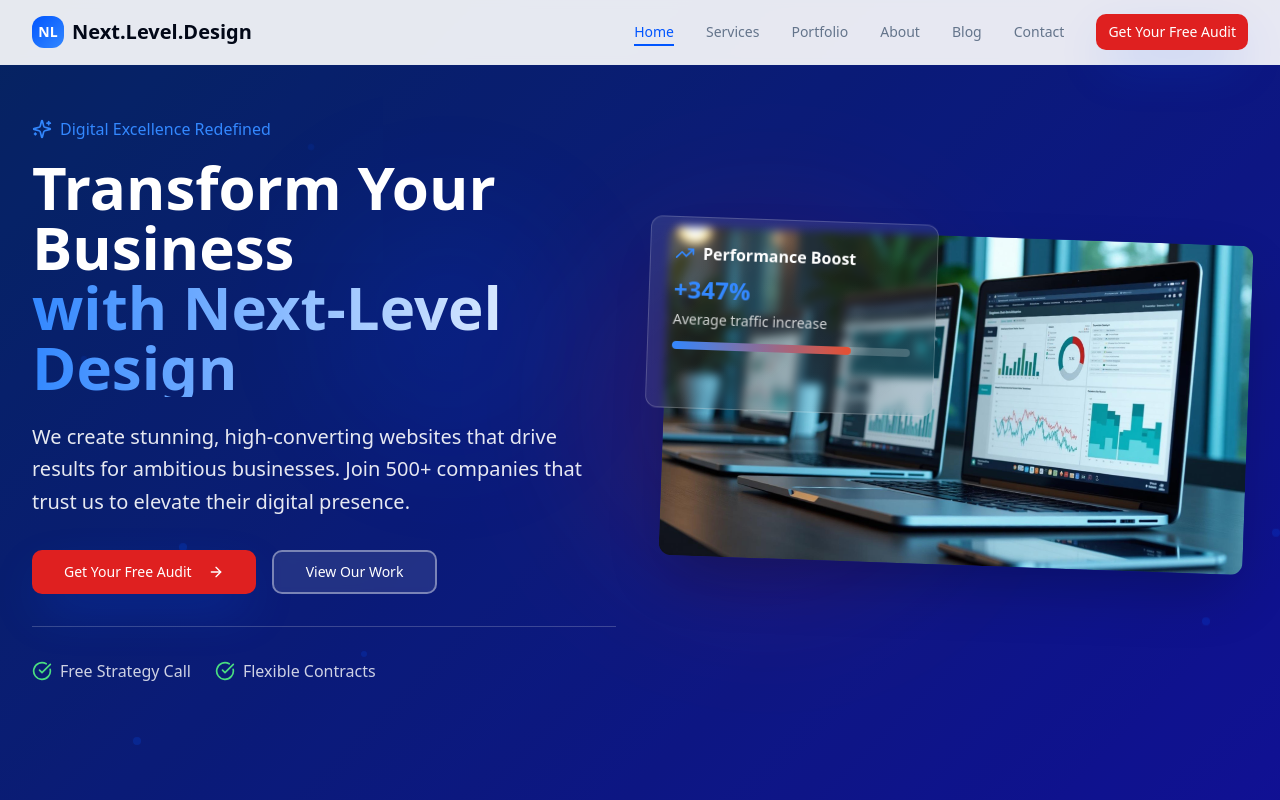
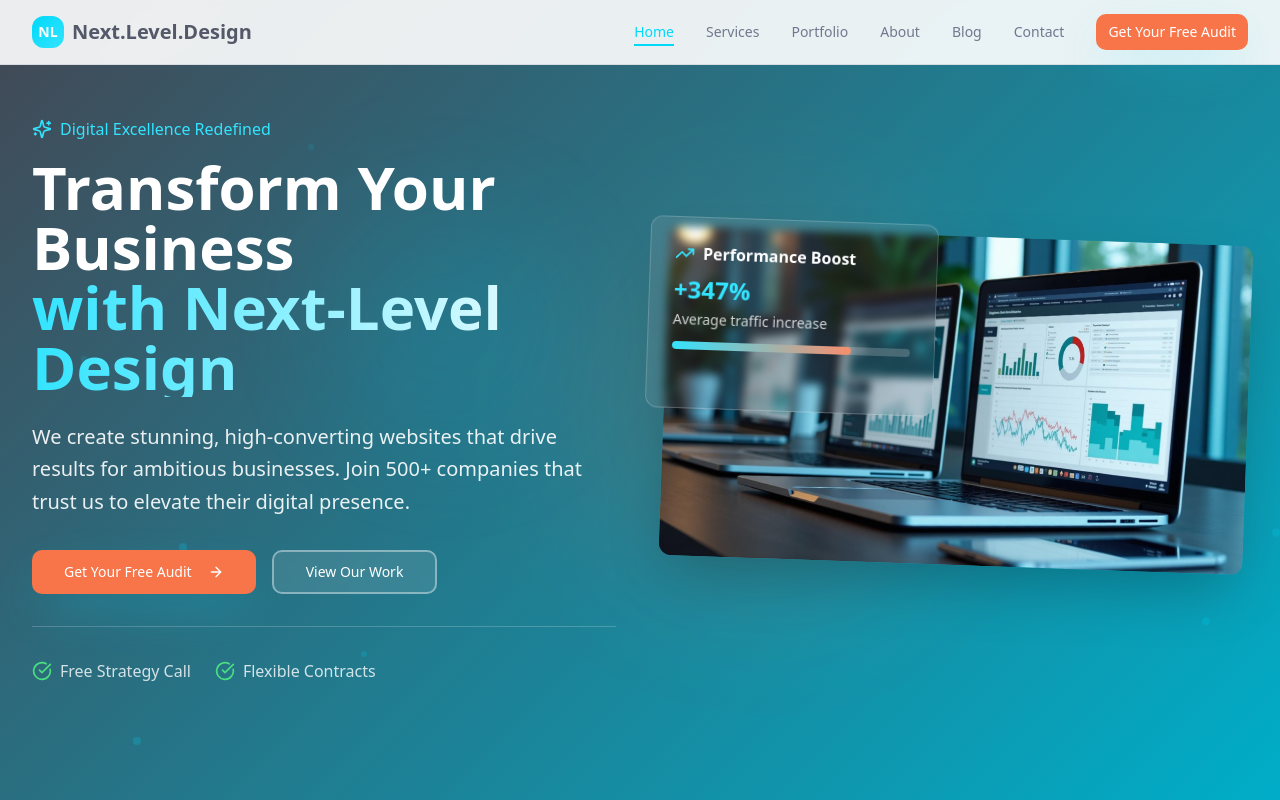
Before and after one commit to Menthor47/modern-agency-blog, a React (Vite) app: page / in a window 1280 px wide. Shown: the top 800 px of the page. Built offline with nearby package versions, Linux system fonts and the light colour scheme.

Commit message:
Refactor: Update color palette
Update the color palette based on the provided Coolors link.

```diff
--- a/src/index.css
+++ b/src/index.css
@@ -9,46 +9,46 @@ All colors MUST be HSL.
 
 @layer base {
   :root {
-    --background: 0 0% 100%;
-    --foreground: 222.2 84% 4.9%;
+    --background: 0 100% 94%;
+    --foreground: 225 11% 37%;
 
-    --card: 0 0% 100%;
-    --card-foreground: 222.2 84% 4.9%;
+    --card: 0 100% 94%;
+    --card-foreground: 225 11% 37%;
 
-    --popover: 0 0% 100%;
-    --popover-foreground: 222.2 84% 4.9%;
+    --popover: 0 100% 94%;
+    --popover-foreground: 225 11% 37%;
 
-    --primary: 220 100% 50%;
+    --primary: 188 100% 49%;
     --primary-foreground: 0 0% 100%;
 
-    --primary-glow: 215 100% 60%;
-    --accent-red: 0 75% 50%;
-    --accent-red-glow: 10 80% 55%;
+    --primary-glow: 188 100% 60%;
+    --accent-red: 15 93% 63%;
+    --accent-red-glow: 15 93% 70%;
 
-    --secondary: 210 40% 96.1%;
-    --secondary-foreground: 222.2 47.4% 11.2%;
+    --secondary: 49 93% 63%;
+    --secondary-foreground: 225 11% 37%;
 
-    --muted: 210 40% 96.1%;
-    --muted-foreground: 215.4 16.3% 46.9%;
+    --muted: 0 100% 94%;
+    --muted-foreground: 225 11% 50%;
 
-    --accent: 210 40% 96.1%;
-    --accent-foreground: 222.2 47.4% 11.2%;
+    --accent: 49 93% 63%;
+    --accent-foreground: 225 11% 37%;
 
-    --destructive: 0 84.2% 60.2%;
-    --destructive-foreground: 210 40% 98%;
+    --destructive: 15 93% 63%;
+    --destructive-foreground: 0 0% 100%;
 
-    --border: 214.3 31.8% 91.4%;
-    --input: 214.3 31.8% 91.4%;
-    --ring: 222.2 84% 4.9%;
+    --border: 225 11% 80%;
+    --input: 225 11% 80%;
+    --ring: 188 100% 49%;
 
     --radius: 0.75rem;
 
     /* Gradients */
     --gradient-primary: linear-gradient(135deg, hsl(var(--primary)), hsl(var(--primary-glow)));
-    --gradient-hero: linear-gradient(135deg, hsl(220 90% 25%), hsl(240 80% 40%));
-    --gradient-hero-alt: linear-gradient(135deg, hsl(var(--accent-red)), hsl(10 70% 35%));
-    --gradient-card: linear-gradient(145deg, hsl(0 0% 100% / 0.1), hsl(0 0% 100% / 0.05));
-    --gradient-subtle: linear-gradient(145deg, hsl(0 0% 100% / 0.8), hsl(0 0% 100% / 0.4));
+    --gradient-hero: linear-gradient(135deg, hsl(225 11% 37%), hsl(188 100% 49%));
+    --gradient-hero-alt: linear-gradient(135deg, hsl(var(--accent-red)), hsl(var(--secondary)));
+    --gradient-card: linear-gradient(145deg, hsl(0 100% 94% / 0.1), hsl(0 100% 94% / 0.05));
+    --gradient-subtle: linear-gradient(145deg, hsl(0 100% 94% / 0.8), hsl(0 100% 94% / 0.4));
 
     /* Shadows */
     --shadow-elegant: 0 20px 50px -10px hsl(var(--primary) / 0.3);
@@ -71,25 +71,25 @@ All colors MUST be HSL.
   }
 
   .dark {
-    --background: 222.2 84% 4.9%;
-    --foreground: 210 40% 98%;
-    --card: 222.2 84% 4.9%;
-    --card-foreground: 210 40% 98%;
-    --popover: 222.2 84% 4.9%;
-    --popover-foreground: 210 40% 98%;
-    --primary: 210 40% 98%;
-    --primary-foreground: 222.2 47.4% 11.2%;
-    --secondary: 217.2 32.6% 17.5%;
-    --secondary-foreground: 210 40% 98%;
-    --muted: 217.2 32.6% 17.5%;
-    --muted-foreground: 215 20.2% 65.1%;
-    --accent: 217.2 32.6% 17.5%;
-    --accent-foreground: 210 40% 98%;
-    --destructive: 0 62.8% 30.6%;
-    --destructive-foreground: 210 40% 98%;
-    --border: 217.2 32.6% 17.5%;
-    --input: 217.2 32.6% 17.5%;
-    --ring: 212.7 26.8% 83.9%;
+    --background: 225 11% 15%;
+    --foreground: 0 100% 94%;
+    --card: 225 11% 20%;
+    --card-foreground: 0 100% 94%;
+    --popover: 225 11% 20%;
+    --popover-foreground: 0 100% 94%;
+    --primary: 188 100% 49%;
+    --primary-foreground: 225 11% 15%;
+    --secondary: 49 93% 63%;
+    --secondary-foreground: 225 11% 15%;
+    --muted: 225 11% 25%;
+    --muted-foreground: 225 11% 70%;
+    --accent: 49 93% 63%;
+    --accent-foreground: 225 11% 15%;
+    --destructive: 15 93% 63%;
+    --destructive-foreground: 225 11% 15%;
+    --border: 225 11% 30%;
+    --input: 225 11% 30%;
+    --ring: 188 100% 49%;
     --sidebar-background: 240 5.9% 10%;
     --sidebar-foreground: 240 4.8% 95.9%;
     --sidebar-primary: 224.3 76.3% 48%;
```
